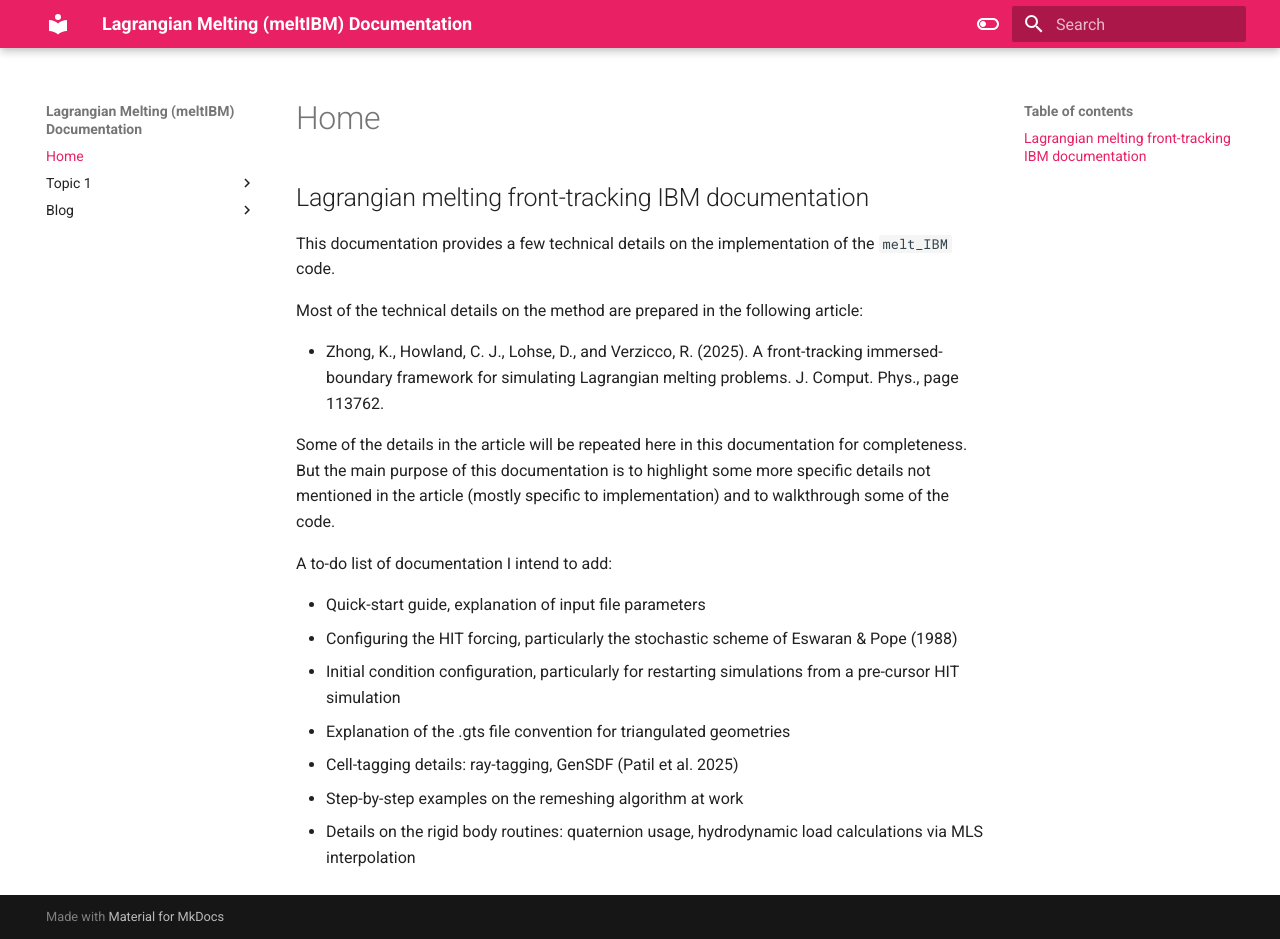
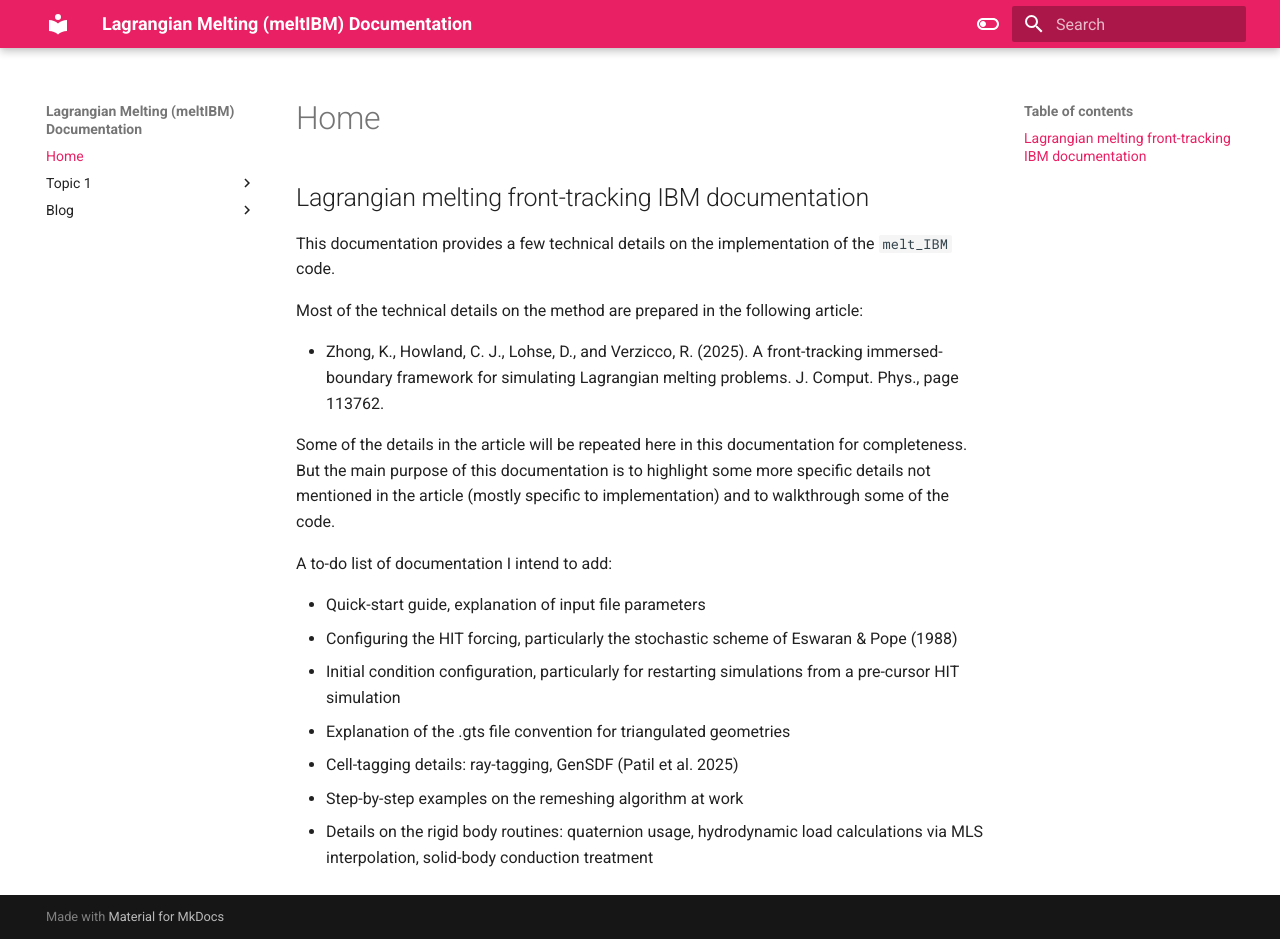
Before and after one commit to kevzhong/melt_IBM, an MkDocs documentation site: the page built from docs/index.md, in a window 1280 px wide and 939 px high. Built offline with MkDocs 1.6.1 and Material for MkDocs 9.7.7, drawn with Linux system fonts in a browser that asks for light colours.

Commit message:
doc update

```diff
--- a/docs/index.md
+++ b/docs/index.md
@@ -19,4 +19,4 @@ A to-do list of documentation I intend to add:
 - Explanation of the .gts file convention for triangulated geometries
 - Cell-tagging details: ray-tagging, GenSDF (Patil et al. 2025)
 - Step-by-step examples on the remeshing algorithm at work
-- Details on the rigid body routines: quaternion usage, hydrodynamic load calculations via MLS interpolation
+- Details on the rigid body routines: quaternion usage, hydrodynamic load calculations via MLS interpolation, solid-body conduction treatment
```
